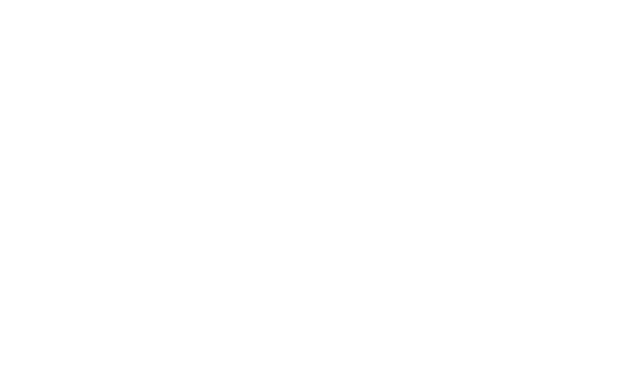
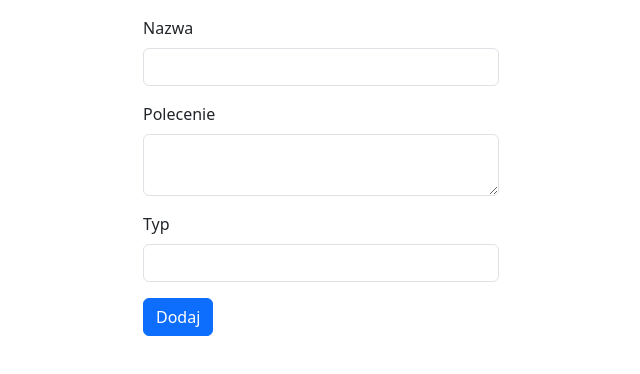
Before and after one commit to lekiert/exercises, a Nuxt app in the folder frontend/: page /admin/exercise/create in a window 1280 px wide. Before the commit this address had no page. Shown: the top 374 px of the page, without its empty margins (319-959 px from the left). Built offline with nearby package versions, Linux system fonts and the light colour scheme.

Commit message:
added lesson and exercise pages and components

```diff
--- a/frontend/app.vue
+++ b/frontend/app.vue
@@ -1,3 +1,5 @@
 <template>
-  <NuxtPage />
+  <NuxtLayout>
+    <NuxtPage />
+  </NuxtLayout>
 </template>
--- /dev/null
+++ b/frontend/components/FormRow.vue
@@ -0,0 +1,5 @@
+<template>
+  <div class="mb-3">
+    <slot></slot>
+  </div>
+</template>
--- /dev/null
+++ b/frontend/components/Lesson/LessonsTable.vue
@@ -0,0 +1,15 @@
+<script setup lang="ts">
+defineProps(['lessons']);
+</script>
+
+<template>
+  <table class="table">
+    <tbody>
+    <tr v-for="lesson in lessons">
+      <td>
+        <a :href="'/admin/lesson/' + lesson.id">{{ lesson.name }}</a></td>
+      <td>{{ lesson.created_at }}</td>
+    </tr>
+    </tbody>
+  </table>
+</template>
--- /dev/null
+++ b/frontend/pages/admin/exercise/create.vue
@@ -0,0 +1,66 @@
+<script setup lang="ts">
+import {useApiFetch, useCookie, useRuntimeConfig, ref, definePageMeta, navigateTo} from "#imports";
+import FormRow from "~/components/FormRow.vue";
+import type {Exercise} from "~/types";
+
+const config = useRuntimeConfig()
+const token = useCookie('XSRF-TOKEN')
+
+definePageMeta({
+  layout: 'admin',
+});
+
+const exercise = ref(<Exercise>{
+  name: '',
+  description: '',
+  type: '',
+  definition: {},
+  solution: {},
+});
+
+const submit = async () => {
+  try {
+    const response = await useApiFetch(config.public.apiUrl + '/api/exercises', {
+      method: 'POST',
+      body: {
+        exercise: exercise.value
+      }
+    })
+
+    navigateTo('/admin/exercise/' + response.data.value.exercise.id);
+  } catch (e) {
+    debugger;
+    console.error(e);
+    alert('boom');
+  }
+};
+</script>
+
+<template>
+  <div class="row g-5">
+    <div class="col-md-5 col-lg-4 mx-auto p-3">
+      <form>
+        <FormRow>
+          <label for="exercise-name-id" class="form-label">Nazwa</label>
+          <input class="form-control" type="text" id="exercise-name-id" v-model="exercise.name" />
+        </FormRow>
+
+        <FormRow>
+          <label for="exercise-description-id" class="form-label">Polecenie</label>
+          <textarea class="form-control" name="exercise[description]" id="exercise-description-id"
+                    v-model="exercise.description"></textarea>
+        </FormRow>
+
+        <FormRow>
+          <label for="exercise-type-id" class="form-label">Typ</label>
+          <select class="form-control" id="form-type-id" v-model="exercise.type">
+            <option value="brackets">Luki</option>
+            <option value="quiz">Quiz</option>
+          </select>
+        </FormRow>
+
+        <button class="btn btn-primary" type="submit" @click.prevent="submit">Dodaj</button>
+      </form>
+    </div>
+  </div>
+</template>
--- /dev/null
+++ b/frontend/pages/admin/lesson/[id].vue
@@ -0,0 +1,68 @@
+<script setup lang="ts">
+import {onMounted, useApiFetch, useCookie, useRuntimeConfig, useRoute, ref, definePageMeta} from "#imports";
+import FormRow from "~/components/FormRow.vue";
+
+const config = useRuntimeConfig()
+const route = useRoute()
+const token = useCookie('XSRF-TOKEN')
+
+definePageMeta({
+  layout: 'admin',
+});
+
+const lesson = ref<Lesson>({
+  id: null,
+  name: '',
+  description: '',
+  exercises: [],
+});
+
+const getLesson = async () => {
+  try {
+    const response = await useApiFetch('/api/lessons/' + route.params.id)
+
+    lesson.value = response.data.value.lesson as Lesson
+  } catch (e) {
+    console.error(e);
+  }
+};
+
+const save = async () => {
+  try {
+    const response = await useApiFetch('/api/lessons/' + route.params.id, {
+      method: 'PUT',
+      body: {
+        lesson: lesson.value
+      }
+    })
+  } catch (e) {
+    console.error(e);
+  }
+};
+
+onMounted(async () => {
+  await getLesson();
+});
+
+</script>
+
+<template>
+  <div class="row g-5">
+    <div class="col-md-5 col-lg-4 mx-auto p-3">
+      <form>
+        <FormRow>
+          <label for="lesson-name-id" class="form-label">Nazwa</label>
+          <input class="form-control" type="text" id="lesson-name-id" v-model="lesson.name" />
+        </FormRow>
+
+        <FormRow>
+          <label for="lesson-description-id" class="form-label">Polecenie</label>
+          <textarea class="form-control" name="lesson[description]" id="lesson-description-id"
+                    v-model="lesson.description"></textarea>
+        </FormRow>
+
+        <button class="btn btn-primary" type="submit" @click.prevent="save">Zapisz</button>
+      </form>
+    </div>
+  </div>
+</template>
--- /dev/null
+++ b/frontend/pages/admin/lesson/create.vue
@@ -0,0 +1,54 @@
+<script setup lang="ts">
+import {useApiFetch, useCookie, useRuntimeConfig, ref, definePageMeta, navigateTo} from "#imports";
+import type {Lesson} from "~/types";
+
+const config = useRuntimeConfig()
+const token = useCookie('XSRF-TOKEN')
+
+definePageMeta({
+  layout: 'admin',
+});
+
+const lesson = ref(<Lesson>{
+  id: null,
+  name: '',
+  description: '',
+});
+
+const submit = async () => {
+  try {
+    const response = await useApiFetch(config.public.apiUrl + '/api/lessons', {
+      method: 'POST',
+      body: {
+        lesson: lesson.value
+      }
+    })
+
+    navigateTo('/admin/lesson/' + response.data.value.lesson.id);
+  } catch (e) {
+    debugger;
+    console.error(e);
+    alert('boom');
+  }
+
+};
+</script>
+
+<template>
+  <div class="row g-5">
+    <div class="col-md-5 col-lg-4 mx-auto p-3">
+      <form>
+        <div class="mb-3">
+          <label for="lesson-name-id" class="form-label">Nazwa</label>
+          <input class="form-control" type="text" id="lesson-name-id" v-model="lesson.name" />
+        </div>
+        <div class="mb-3">
+          <label for="lesson-description-id" class="form-label">Polecenie</label>
+          <textarea class="form-control" name="lesson[description]" id="lesson-description-id"
+                    v-model="lesson.description"></textarea>
+        </div>
+        <button class="btn btn-primary" type="submit" @click.prevent="submit">Dodaj</button>
+      </form>
+    </div>
+  </div>
+</template>
```
